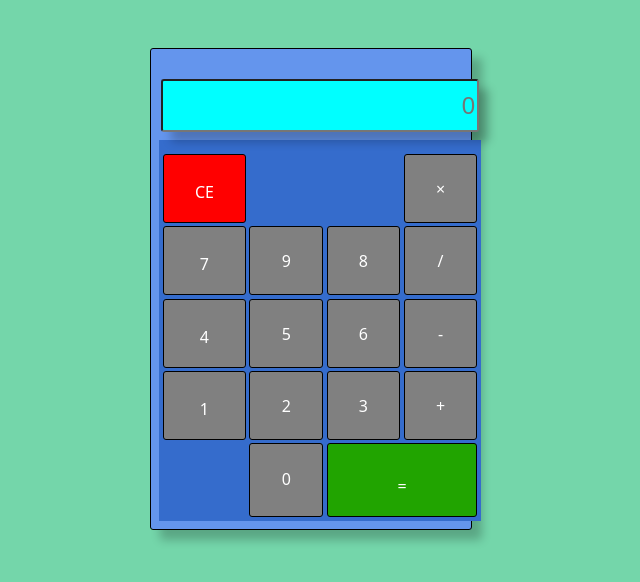
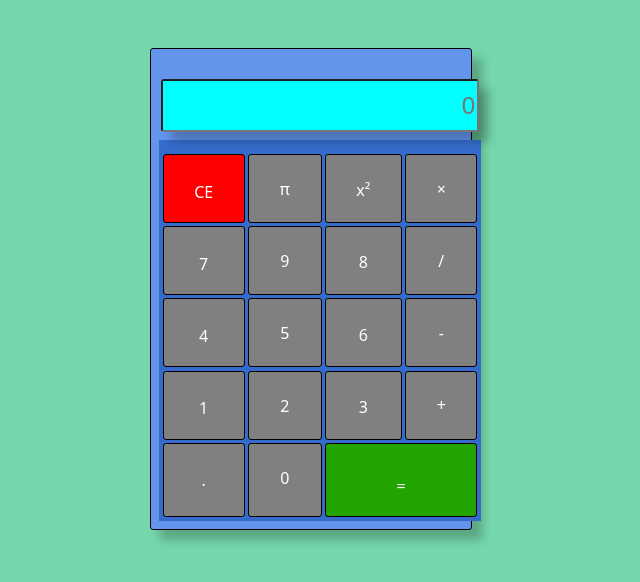
Before and after one commit to KKColdrix/better-calculator, a plain HTML site: page index.html in a window 1280 px wide. Shown: the whole page, without its empty margins (329-969 px from the left). Drawn offline with Linux system fonts and the light colour scheme.

Commit message:
add more buttons

```diff
--- a/app.js
+++ b/app.js
@@ -1,14 +1,16 @@
-var inputScreen = document.getElementById("inputScreen"), lastOp;
+var inputScr = document.getElementById("inputScreen");
 
-let addNum = (number) => document.getElementById("inputScreen").value += number;
+let addNum = (number) => inputScr.value += number;
 
+let addPunto = () => inputScr.value += ".";
 
 let deleteNums = () => document.getElementById("inputScreen").value = null;
 
-let operators = (operator) => {
-    inputScreen.value += operator;
-}
+let operators = (operator) => inputScr.value += operator;
 
-let resultado = () => {
-    inputScreen.value = eval(inputScreen.value);
-}
+let resultado = () => inputScr.value = eval(inputScr.value);
+
+let potencia = () => {
+    let valor = parseInt(inputScr.value) * parseInt(inputScr.value);
+    inputScr.value = valor
+};
--- a/index.html
+++ b/index.html
@@ -19,13 +19,15 @@
         <div id="number2" class="btn" onclick="addNum('2')">2</div>
         <div id="number1" class="btn" onclick="addNum('1')">1</div>
         <div id="number0" class="btn" onclick="addNum('0')">0</div>
+        <div id="punto" class="btn" onclick="addPunto()">.</div>
         <div id="opeMas" class="btn" onclick="operators('+')">+</div>
         <div id="opeMenos" class="btn" onclick="operators('-')">-</div>
         <div id="opeDividir" class="btn" onclick="operators('/')">/</div>
         <div id="opeMulti" class="btn" onclick="operators('*')">×</div>
         <div id="resultado" class="btn" onclick="resultado()">=</div>
         <div id="deleteAll" class="btn" onclick="deleteNums()">CE</div>
-
+        <div id="potencia" class="btn" onclick="potencia()">x²</div>
+        <div id="numeroPi" class="btn" onclick="alert('noo funcionaaa :C')">π</div>
     </div>
     <script src="./app.js"></script>
 </body>
--- a/style.css
+++ b/style.css
@@ -173,6 +173,18 @@ body{
     grid-row: 9;
     grid-column: 3;
 }
+#punto{
+    grid-row: 9;
+    grid-column: 2;
+}
+#potencia{
+    grid-row: 5;
+    grid-column: 4;
+}
+#numeroPi{
+    grid-row: 5;
+    grid-column: 3;
+}
 #opeMas{
     grid-row: 8;
     grid-column: 5;
```
